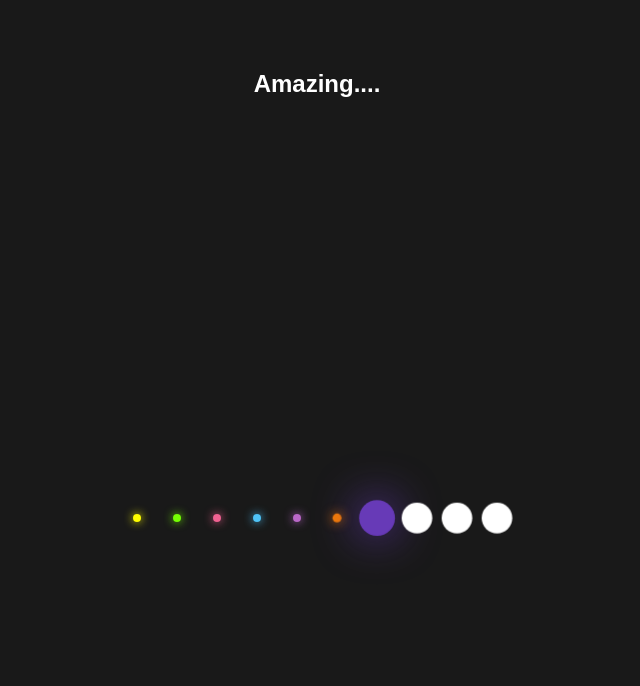
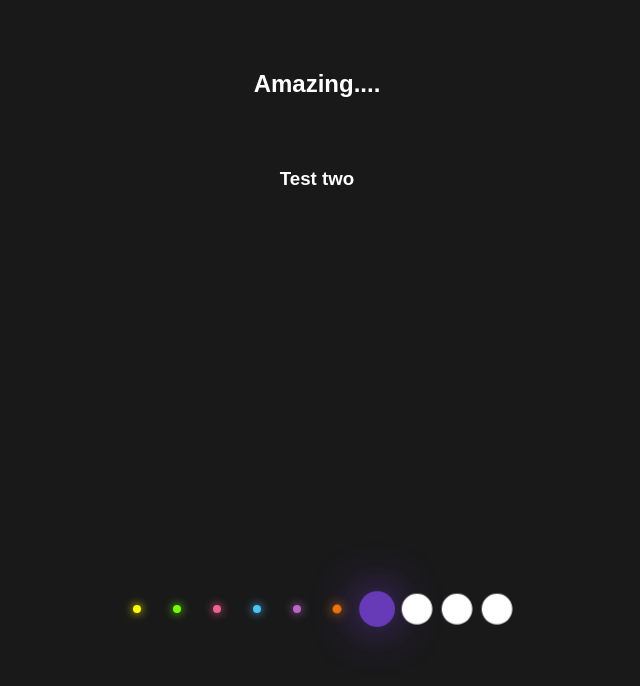
Before and after one commit to jmfb13/my-first-repo, a plain HTML site: page index.html in a window 1280 px wide. Shown: the whole page, without its empty margins (323-963 px from the left). Drawn offline with Linux system fonts and the light colour scheme.

Commit message:
added header 2

```diff
--- a/index.html
+++ b/index.html
@@ -9,6 +9,7 @@
 <body>
   <div>
     <h2>Amazing....</h2>
+    <h3>Test two</h3>
     <ul>
       <li></li>
       <li></li>
--- a/styles.css
+++ b/styles.css
@@ -5,7 +5,7 @@ body {
   font-family: Arial, Helvetica, sans-serif;
 }
 
-h2 {
+h2, h3 {
   text-align: center;
   color: white;
   margin-top: 70px;
```
